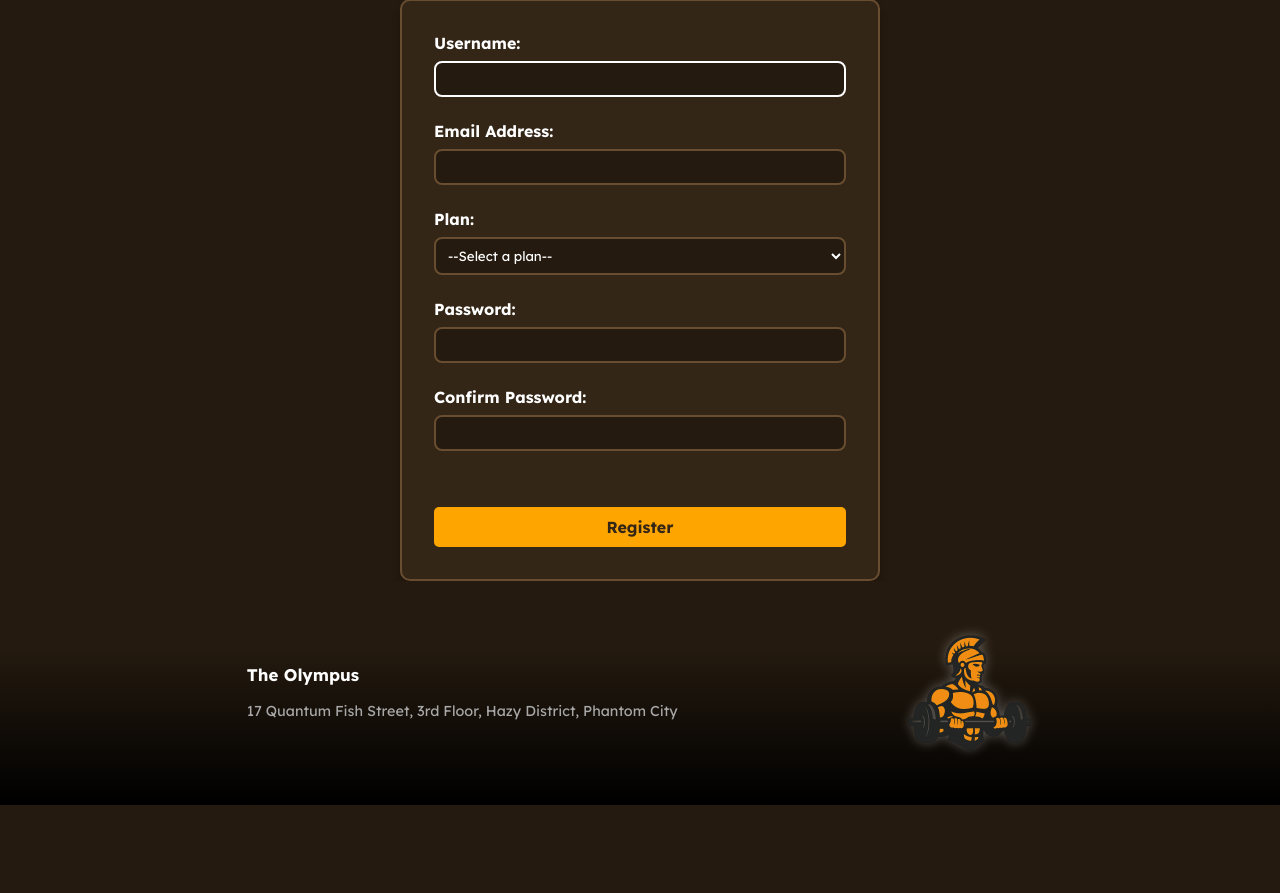
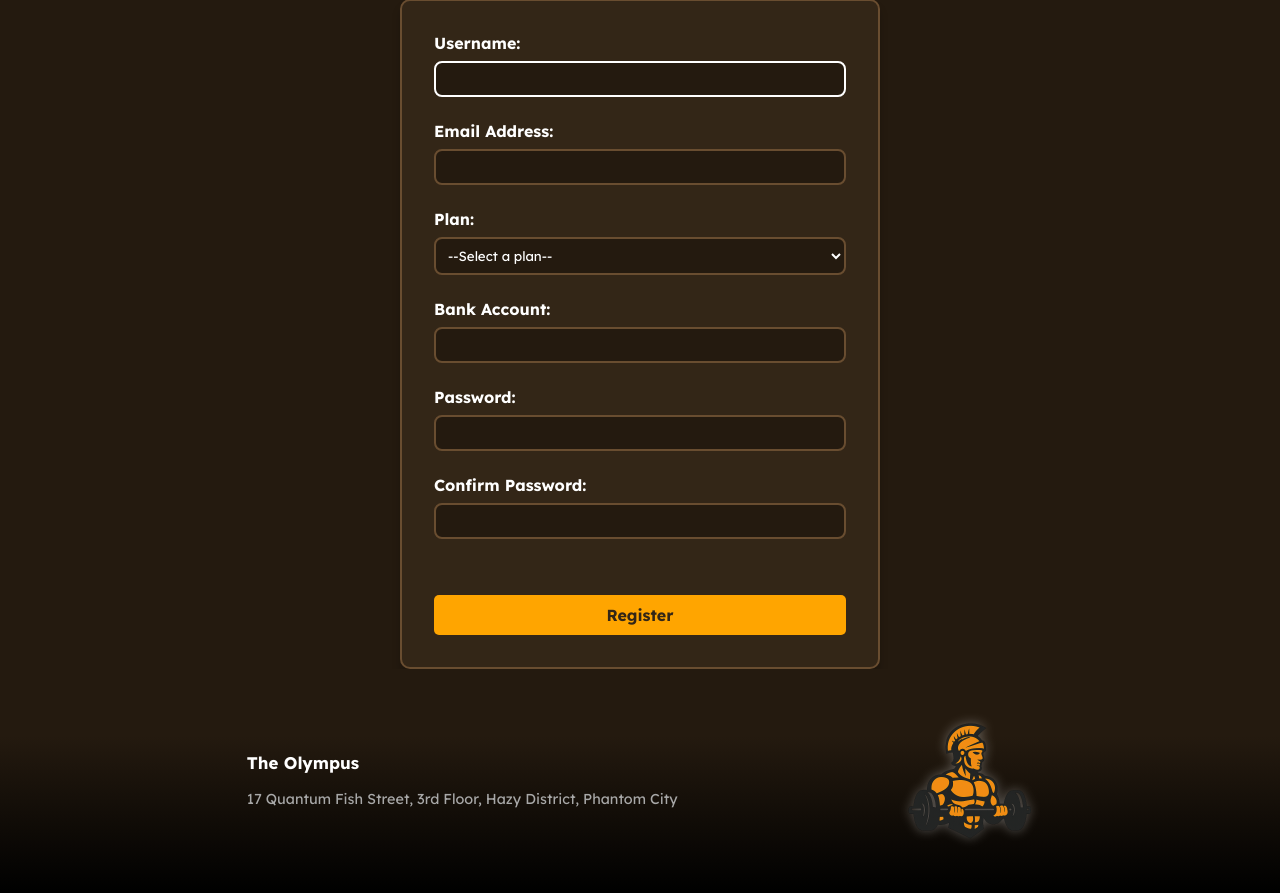
Before and after one commit to daxhoDev/the-olympus-django, a Django app: page /signup/ in a window 1280 px wide. Shown: the part 171-1064 px from the top of the page. Before the commit the page ends 976 px from the top, so only its background shows below. Run offline with Django 5.2, Linux system fonts and the light colour scheme; data that the repository does not hold is empty.

Commit message:
feat: admin and user registration forms

```diff
--- a/config/forms.py
+++ b/config/forms.py
@@ -1,6 +1,6 @@
 from django.contrib.auth.forms import UserCreationForm, AuthenticationForm
 from django import forms
-from the_olympus.models import Profile, Plan
+from the_olympus.models import Profile, Plan, Invitation
 
 class ProfileCreationForm(UserCreationForm):
 	email = forms.EmailField(required=True, widget=forms.EmailInput(attrs={'class': 'register-form__input'}))
@@ -11,17 +11,41 @@ class ProfileCreationForm(UserCreationForm):
 		widget=forms.Select(attrs={'class': 'register-form__input'})
 	)
 
+	bank_account = forms.CharField(required=False, widget=forms.TextInput(attrs={'class': 'register-form__input'}))
+
 	class Meta:
 		model = Profile
-		fields = ['username', 'email', 'plan', 'password1', 'password2']
+		fields = ['username', 'email', 'plan', 'bank_account' , 'password1', 'password2']
 		widgets = {
 			'username': forms.TextInput(attrs={'class': 'register-form__input'}),
 		}
 
 	def __init__(self, *args, **kwargs):
+		self.token = kwargs.pop('token', None)
 		super().__init__(*args, **kwargs)
 		self.fields['password1'].widget.attrs.update({'class': 'register-form__input'})
 		self.fields['password2'].widget.attrs.update({'class': 'register-form__input'})
+
+		# Si hay un token, verificar el role de la invitación
+		if self.token:
+			try:
+				invitation = Invitation.objects.get(token=self.token)
+				if invitation.role == 'admin':
+					# Para admin, ocultar bank_account y plan
+					del self.fields['bank_account']
+					del self.fields['plan']
+				else:
+					# Para user, bank_account y plan son requeridos
+					self.fields['bank_account'].required = True
+					self.fields['plan'].required = True
+			except Invitation.DoesNotExist:
+				# Si no existe la invitación, mostrar los campos requeridos
+				self.fields['bank_account'].required = True
+				self.fields['plan'].required = True
+		else:
+			# Sin token, mostrar los campos requeridos
+			self.fields['bank_account'].required = True
+			self.fields['plan'].required = True
 
 class LoginForm(AuthenticationForm):
     def __init__(self, *args, **kwargs):
--- a/config/urls.py
+++ b/config/urls.py
@@ -21,7 +21,8 @@ from config.views import SignupView, CustomLoginView
 
 urlpatterns = [
     path('admin/', admin.site.urls),
-    path('signup/', SignupView.as_view(), name='signup'),
+     path('signup/', SignupView.as_view(), name='signup'),
+    path('signup/<str:token>', SignupView.as_view(), name='signup'),
     path('accounts/login/', CustomLoginView.as_view(), name='login'),
     path('accounts/', include('django.contrib.auth.urls')),
     path('', include('the_olympus.urls')),
--- a/config/views.py
+++ b/config/views.py
@@ -3,12 +3,31 @@ from the_olympus.models import Profile
 from django.views.generic import CreateView
 from django.urls import reverse_lazy
 from django.contrib.auth.views import LoginView
+from the_olympus.models import Invitation
 
 class SignupView(CreateView):
 	model = Profile
 	form_class = ProfileCreationForm
 	success_url = reverse_lazy('login')
 	template_name = 'registration/signup.html'
+
+	def get_form_kwargs(self):
+		kwargs = super().get_form_kwargs()
+		token = self.kwargs.get('token')
+		if token:
+			kwargs['token'] = token
+		return kwargs
+
+	def get_context_data(self, **kwargs):
+		context = super().get_context_data(**kwargs)
+		token = self.kwargs.get('token')
+		if token:
+			try:
+				invitation = Invitation.objects.get(token=token)
+				context['invitation'] = invitation
+			except Invitation.DoesNotExist:
+				context['invitation'] = None
+		return context
 
 
 class CustomLoginView(LoginView):
--- a/templates/registration/signup.html
+++ b/templates/registration/signup.html
@@ -23,14 +23,21 @@
     >
     {{ form.email }} {% if form.email.errors %}
     <span class="error">{{ form.email.errors }}</span>
-    {% endif %}
-
+    {% endif %} {% if form.plan %}
     <label class="register-form__label" for="{{ form.plan.id_for_label }}"
       >Plan:</label
     >
     {{ form.plan }} {% if form.plan.errors %}
     <span class="error">{{ form.plan.errors }}</span>
-    {% endif %}
+    {% endif %} {% endif %} {% if form.bank_account %}
+    <label
+      class="register-form__label"
+      for="{{ form.bank_account.id_for_label }}"
+      >Bank Account:</label
+    >
+    {{ form.bank_account }} {% if form.bank_account.errors %}
+    <span class="error">{{ form.bank_account.errors }}</span>
+    {% endif %} {% endif %}
 
     <label class="register-form__label" for="{{ form.password1.id_for_label }}"
       >Password:</label
--- a/the_olympus/admin.py
+++ b/the_olympus/admin.py
@@ -1,7 +1,11 @@
 from django.contrib import admin
 
-from the_olympus.models import Plan, Profile
+from the_olympus.models import Invitation, Payment, Plan, Profile
 
 # Register your models here.
 admin.site.register(Profile)
 admin.site.register(Plan)
+admin.site.register(Payment)
+admin.site.register(Invitation)
+admin.site.site_header = "The Olympus Admin"
+admin.site.site_title = "The Olympus Admin Portal"
--- a/the_olympus/models.py
+++ b/the_olympus/models.py
@@ -7,6 +7,7 @@ class Profile(AbstractUser):
     plan = models.ForeignKey('Plan', on_delete=models.CASCADE, null=True, blank=True)
     role = models.CharField(max_length=20, choices=[('user', 'User'), ('admin', 'Admin')], default='user')
     deleted_at = models.DateTimeField(null=True, blank=True)
+    bank_account = models.CharField(max_length=30, null=False, blank=False)
 
     def __str__(self):
         return self.username
@@ -37,6 +38,7 @@ class Payment(models.Model):
 class Invitation(models.Model):
     email = models.EmailField()
     token = models.CharField(max_length=100, unique=True)
+    role = models.CharField(max_length=20, choices=[('user', 'User'), ('admin', 'Admin')], default='user')
 
     def __str__(self):
         return f'Invitation to {self.email}'
```
Also changed, not shown: the_olympus/migrations/0006_invitation_profile_bank_account_payment.py (added), the_olympus/migrations/0007_invitation_role.py (added).
